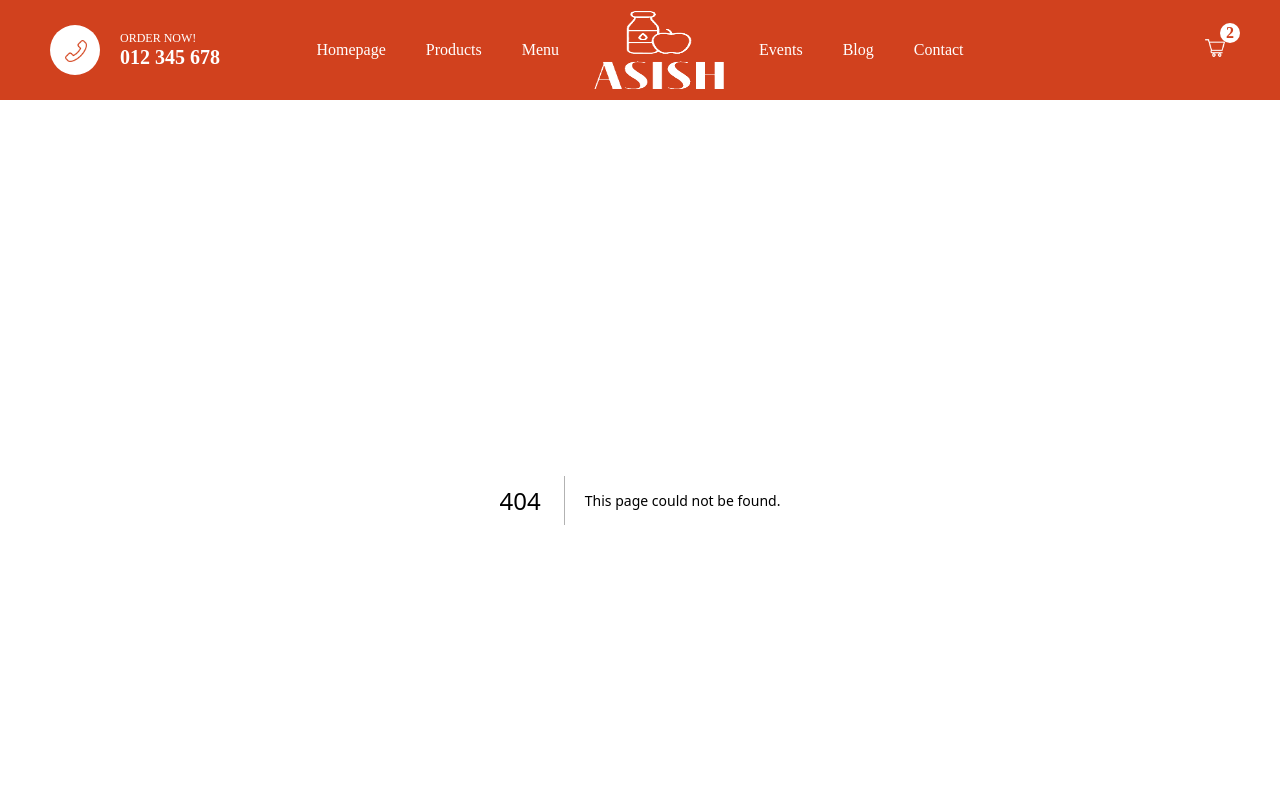
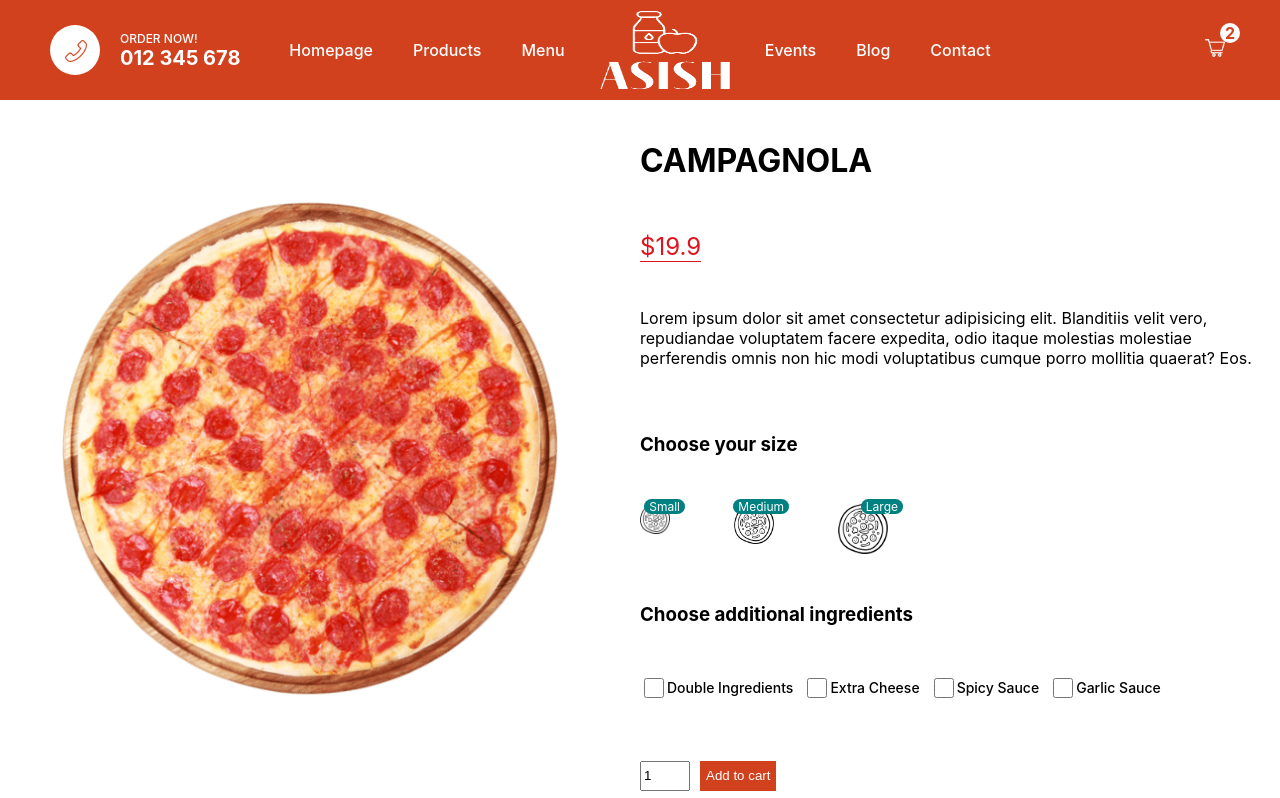
Before and after one commit to asish918/MERN-Food-Ordering, a Next.js app: page /product/1 in a window 1280 px wide. Before the commit this address had no page. Shown: the top 798 px of the page. Built offline with nearby package versions, Linux system fonts and the light colour scheme.

Commit message:
Added and Styled the Single Product Page

```diff
--- /dev/null
+++ b/src/pages/product/[id].jsx
@@ -0,0 +1,77 @@
+import Image from 'next/image';
+import styles from '../../styles/Product.module.css'
+import { useState } from 'react'
+
+const Product = () => {
+    const [size, setSize] = useState(0)
+
+    const pizza = {
+        id: 1,
+        img: '/pizza.png',
+        name: 'CAMPAGNOLA',
+        price: [19.9, 23.9, 27.9],
+        desc: "Lorem ipsum dolor sit amet consectetur adipisicing elit. Blanditiis velit vero, repudiandae voluptatem facere expedita, odio itaque molestias molestiae perferendis omnis non hic modi voluptatibus cumque porro mollitia quaerat? Eos."
+    };
+
+    return (
+        <div className={styles.container}>
+            <div className={styles.left}>
+                <div className={styles.imgContainer}>
+                    <Image src={pizza.img} alt="" layout='fill' objectFit='contain' />
+                </div>
+            </div>
+
+            <div className={styles.right}>
+                <h1 className={styles.title}>{pizza.name}</h1>
+                <span className={styles.price}>${pizza.price[size]}</span>
+                <p className={styles.desc}>{pizza.desc}</p>
+
+                <h3 className={styles.choose}>Choose your size</h3>
+                <div className={styles.sizes}>
+                    <div className={styles.size} onClick={() => setSize(0)}>
+                        <Image src='/size.png' alt='size' layout='fill' />
+                        <span className={styles.number}>Small</span>
+                    </div>
+                    <div className={styles.size} onClick={() => setSize(1)}>
+                        <Image src='/size.png' alt='size' layout='fill' />
+                        <span className={styles.number}>Medium</span>
+                    </div>
+                    <div className={styles.size} onClick={() => setSize(2)}>
+                        <Image src='/size.png' alt='size' layout='fill' />
+                        <span className={styles.number}>Large</span>
+                    </div>
+                </div>
+
+                <h3 className={styles.choose}>Choose additional ingredients</h3>
+                <div className={styles.ingredients}>
+                    <div className={styles.option}>
+                        <input type="checkbox" id='double' name="double" className={styles.checkbox} />
+                        <label htmlFor="double">Double Ingredients</label>
+                    </div>
+
+                    <div className={styles.option}>
+                        <input type="checkbox" id='cheese' name="cheese" className={styles.checkbox} />
+                        <label htmlFor="cheese">Extra Cheese</label>
+                    </div>
+
+                    <div className={styles.option}>
+                        <input type="checkbox" id='spicy' name="spicy" className={styles.checkbox} />
+                        <label htmlFor="spicy">Spicy Sauce</label>
+                    </div>
+
+                    <div className={styles.option}>
+                        <input type="checkbox" id='garlic' name="garlic" className={styles.checkbox} />
+                        <label htmlFor="garlic">Garlic Sauce</label>
+                    </div>
+                </div>
+
+                <div className={styles.add}>
+                    <input type="number" defaultValue={1} className={styles.quantity} />
+                    <button className={styles.button}>Add to cart</button>
+                </div>
+            </div>
+        </div>
+    )
+}
+
+export default Product
--- /dev/null
+++ b/src/styles/Product.module.css
@@ -0,0 +1,101 @@
+.container {
+    height: calc(100vh - 100px);
+    display: flex;
+}
+
+.left {
+    flex: 1;
+    height: 100%;
+    display: flex;
+    align-items: center;
+    justify-content: center;
+}
+
+.right {
+    flex: 1;
+    padding: 20px;
+    display: flex;
+    flex-direction: column;
+    gap: 30px;
+}
+
+.imgContainer {
+    width: 80%;
+    height: 80%;
+    position: relative;
+}
+
+.price {
+    color: #de141e;
+    width: fit-content;
+    font-size: 24px;
+    font-weight: 400;
+    border-bottom: 1px solid #de141e;
+}
+
+.sizes {
+    width: 40%;
+    display: flex;
+    justify-content: space-between;
+}
+
+.size {
+    width: 30px;
+    cursor: pointer;
+    height: 30px;
+    position: relative;
+}
+
+.size:nth-child(2) {
+    width: 40px;
+    height: 40px;
+}
+
+.size:last-child {
+    height: 50px;
+    width: 50px;
+}
+
+.number {
+    position: absolute;
+    top: -5px;
+    right: -15px;
+    background-color: teal;
+    color: white;
+    font-size: 12px;
+    padding: 0 5px;
+    border-radius: 10px;
+}
+
+.ingredients {
+    display: flex;
+    margin-bottom: 30px;
+}
+
+.option {
+    display: flex;
+    align-items: center;
+    margin-right: 10px;
+    font-size: 14px;
+    font-weight: 500;
+}
+
+.checkbox {
+    width: 20px;
+    height: 20px;
+}
+
+.quantity {
+    width: 50px;
+    height: 30px;
+}
+
+.button {
+    height: 30px;
+    margin-left: 10px;
+    background-color: #d1411e;
+    color: white;
+    border: none;
+    font-weight: 500;
+    cursor: pointer;
+}
--- a/src/styles/globals.css
+++ b/src/styles/globals.css
@@ -1,5 +1,16 @@
+html,
+body {
+  padding: 0;
+  margin: 0;
+  font-family: -apple-system, BlinkMacSystemFont, Segoe UI, Roboto, Oxygen,
+    Ubuntu, Cantarell, Fira Sans, Droid Sans, Helvetica Neue, sans-serif;
+}
+
+a {
+  color: inherit;
+  text-decoration: none;
+}
+
 * {
-  padding: 0px;
-  margin: 0px;
   box-sizing: border-box;
 }
```
